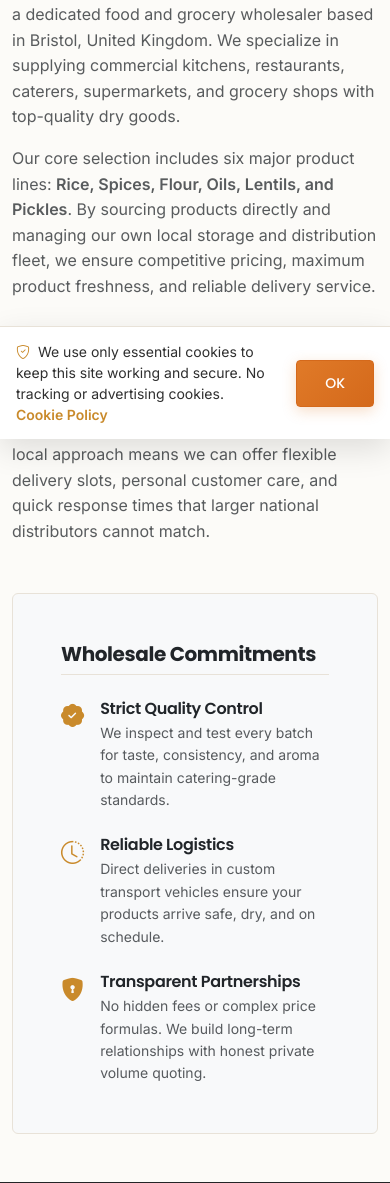
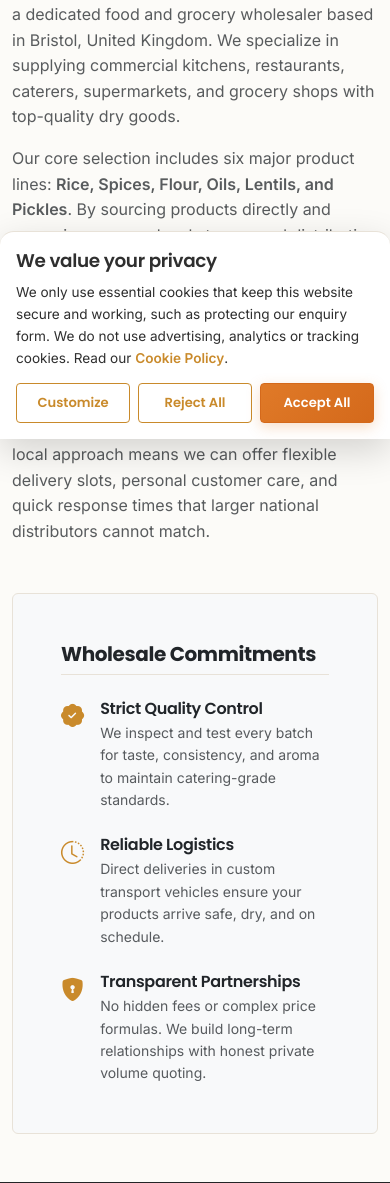
Before and after one commit to rinkalpatel776-cpu/Desi-Roots, a Django app: page /about/ in a window 390 px wide. Shown: the part 405-1588 px from the top of the page. Run offline with Django 5.2, Linux system fonts and the light colour scheme; data comes from the database, SQL or seed files in the repository; data that the repository does not hold is empty.

Commit message:
Replace the cookie notice with a privacy pop-up
"We value your privacy" card with Customize, Reject All and Accept All.
The text stays accurate: the site sets only essential cookies, so
Customize shows them as always on and analytics/advertising as not used,
and Accept/Reject both just record that the visitor has seen it.
Bottom-right card on larger screens, full-width panel on phones.

Co-Authored-By: Claude Opus 5.5 <noreply@anthropic.com>

```diff
--- a/static/css/style.css
+++ b/static/css/style.css
@@ -1116,40 +1116,84 @@ footer .footer-bottom {
   letter-spacing: 0.04em;
 }
 
-/* Cookie notice: bottom-right card (beside the WhatsApp button, clear of the hero buttons) on
-   larger screens, full-width bar on phones */
+/* Privacy pop-up: white card at the bottom-right on larger screens, beside the WhatsApp button
+   and clear of the hero buttons; full-width panel on phones */
 .sp-cookie-notice {
   position: fixed;
-  right: 92px;
-  bottom: 20px;
+  right: 96px;
+  bottom: 24px;
   z-index: 1045;
-  max-width: 440px;
-  display: flex;
-  align-items: center;
-  gap: 16px;
-  padding: 16px 18px;
+  width: calc(100% - 120px);
+  max-width: 480px;
+  padding: 22px 24px 20px;
   background-color: var(--sp-card);
   color: var(--sp-text);
   border: 1px solid var(--sp-border);
-  border-radius: 8px;
-  box-shadow: 0 10px 30px rgba(0, 0, 0, 0.12);
+  border-radius: 10px;
+  box-shadow: 0 12px 36px rgba(0, 0, 0, 0.16);
 }
 .sp-cookie-notice[hidden] {
   display: none;
 }
+.sp-cookie-notice__title {
+  font-family: var(--sp-font-head);
+  font-size: 1.15rem;
+  font-weight: 600;
+  margin: 0 0 10px;
+  color: var(--sp-text);
+}
 .sp-cookie-notice__text {
-  margin: 0;
-  font-size: 0.875rem;
-  line-height: 1.5;
+  margin: 0 0 18px;
+  font-size: 0.9rem;
+  line-height: 1.6;
 }
 .sp-cookie-notice__text a {
   color: var(--sp-saffron);
   font-weight: 600;
+}
+.sp-cookie-notice__details {
+  margin: -4px 0 18px;
+  border: 1px solid var(--sp-border);
+  border-radius: 8px;
+}
+.sp-cookie-notice__details[hidden] {
+  display: none;
+}
+.sp-cookie-notice__row {
+  display: flex;
+  align-items: center;
+  justify-content: space-between;
+  gap: 12px;
+  padding: 10px 14px;
+  font-size: 0.82rem;
+  line-height: 1.45;
+}
+.sp-cookie-notice__row + .sp-cookie-notice__row {
+  border-top: 1px solid var(--sp-border);
+}
+.sp-cookie-notice__row strong {
+  display: block;
+  font-size: 0.85rem;
+}
+.sp-cookie-notice__status {
+  flex-shrink: 0;
+  font-size: 0.75rem;
+  font-weight: 600;
+  color: var(--sp-olive);
+}
+.sp-cookie-notice__status--off {
+  color: #8a857c;
+}
+.sp-cookie-notice__actions {
+  display: grid;
+  grid-template-columns: repeat(3, 1fr);
+  gap: 10px;
+}
+.sp-cookie-notice__actions .btn {
+  padding: 9px 8px;
+  font-size: 0.9rem;
+  font-weight: 600;
   white-space: nowrap;
-}
-.sp-cookie-notice .btn {
-  flex-shrink: 0;
-  min-width: 64px;
 }
 
 @media (max-width: 575.98px) {
@@ -1157,13 +1201,25 @@ footer .footer-bottom {
     left: 0;
     right: 0;
     bottom: 0;
+    width: 100%;
     max-width: none;
-    border-radius: 0;
+    border-radius: 14px 14px 0 0;
     border-width: 1px 0 0;
-    padding: 14px 16px;
+    padding: 18px 16px 16px;
   }
-  /* keep the WhatsApp button clear of the notice while it is showing */
+  .sp-cookie-notice__text {
+    font-size: 0.85rem;
+    margin-bottom: 14px;
+  }
+  .sp-cookie-notice__actions {
+    gap: 8px;
+  }
+  .sp-cookie-notice__actions .btn {
+    font-size: 0.82rem;
+    padding: 9px 4px;
+  }
+  /* hide the WhatsApp button while the pop-up covers the bottom of the screen */
   body.sp-cookie-notice-open .sp-whatsapp-float {
-    bottom: 104px;
+    display: none;
   }
 }
--- a/templates/base.html
+++ b/templates/base.html
@@ -54,7 +54,7 @@
   <link href="https://cdn.jsdelivr.net/npm/bootstrap-icons@1.11.3/font/bootstrap-icons.min.css" rel="stylesheet">
 
   <!-- Custom Stylesheet with cache bust -->
-  <link href="{% static 'css/style.css' %}?v=4.8" rel="stylesheet">
+  <link href="{% static 'css/style.css' %}?v=4.9" rel="stylesheet">
 
   <!-- Favicon -->
   <link rel="icon" type="image/png" href="{% static 'images/favicon.png' %}">
@@ -218,33 +218,65 @@
   </a>
   {% endif %}
 
-  {# Cookie notice. The site sets only strictly necessary cookies, so this informs rather than asks for consent. #}
-  <div id="cookieNotice" class="sp-cookie-notice" role="region" aria-label="Cookie notice" hidden>
-    <p class="sp-cookie-notice__text">
-      <i class="bi bi-shield-check text-saffron me-1" aria-hidden="true"></i>
-      We use only essential cookies to keep this site working and secure. No tracking or advertising cookies.
-      <a href="/cookies/">Cookie Policy</a>
+  {# Privacy pop-up. The site sets only strictly necessary cookies (CSRF, staff session, messages),
+     so there is nothing optional to switch on or off: every button just records that the visitor has seen it. #}
+  <div id="cookieNotice" class="sp-cookie-notice" role="dialog" aria-labelledby="cookieNoticeTitle" aria-describedby="cookieNoticeText" hidden>
+    <h2 id="cookieNoticeTitle" class="sp-cookie-notice__title">We value your privacy</h2>
+    <p id="cookieNoticeText" class="sp-cookie-notice__text">
+      We only use essential cookies that keep this website secure and working, such as protecting our enquiry form.
+      We do not use advertising, analytics or tracking cookies. Read our <a href="/cookies/">Cookie Policy</a>.
     </p>
-    <button type="button" id="cookieNoticeOk" class="btn btn-primary btn-sm text-white">OK</button>
+    <div id="cookieNoticeDetails" class="sp-cookie-notice__details" hidden>
+      <div class="sp-cookie-notice__row">
+        <div>
+          <strong>Essential cookies</strong>
+          <span>Keep forms secure and let staff sign in. The website cannot work without them.</span>
+        </div>
+        <span class="sp-cookie-notice__status">Always on</span>
+      </div>
+      <div class="sp-cookie-notice__row">
+        <div>
+          <strong>Analytics and advertising cookies</strong>
+          <span>We do not use any.</span>
+        </div>
+        <span class="sp-cookie-notice__status sp-cookie-notice__status--off">Not used</span>
+      </div>
+    </div>
+    <div class="sp-cookie-notice__actions">
+      <button type="button" id="cookieNoticeCustomize" class="btn btn-outline-primary" aria-expanded="false" aria-controls="cookieNoticeDetails">Customize</button>
+      <button type="button" class="btn btn-outline-primary" data-cookie-choice="rejected">Reject All</button>
+      <button type="button" class="btn btn-primary text-white" data-cookie-choice="accepted">Accept All</button>
+    </div>
   </div>
 
   <!-- Bootstrap Bundle JS via CDN -->
   <script src="https://cdn.jsdelivr.net/npm/bootstrap@5.3.3/dist/js/bootstrap.bundle.min.js" integrity="sha384-YvpcrYf0tY3lHB60NNkmXc5s9fDVZLESaAA55NDzOxhy9GkcIdslK1eN7N6jIeHz" crossorigin="anonymous"></script>
 
   <script>
-    // Show the cookie notice until the visitor clicks OK; remember that choice in this browser
+    // Show the privacy pop-up until the visitor picks a button; remember that in this browser.
+    // Only essential cookies exist, so Accept and Reject both just close it.
     (function () {
       var notice = document.getElementById("cookieNotice");
       var key = "sp_cookie_notice_ok";
       var seen = false;
-      try { seen = localStorage.getItem(key) === "1"; } catch (e) {}
+      try { seen = !!localStorage.getItem(key); } catch (e) {}
       if (seen) return;
       notice.hidden = false;
       document.body.classList.add("sp-cookie-notice-open");
-      document.getElementById("cookieNoticeOk").addEventListener("click", function () {
-        try { localStorage.setItem(key, "1"); } catch (e) {}
-        notice.hidden = true;
-        document.body.classList.remove("sp-cookie-notice-open");
+
+      var customize = document.getElementById("cookieNoticeCustomize");
+      var details = document.getElementById("cookieNoticeDetails");
+      customize.addEventListener("click", function () {
+        details.hidden = !details.hidden;
+        customize.setAttribute("aria-expanded", String(!details.hidden));
+      });
+
+      notice.querySelectorAll("[data-cookie-choice]").forEach(function (button) {
+        button.addEventListener("click", function () {
+          try { localStorage.setItem(key, button.getAttribute("data-cookie-choice")); } catch (e) {}
+          notice.hidden = true;
+          document.body.classList.remove("sp-cookie-notice-open");
+        });
       });
     })();
   </script>
```
